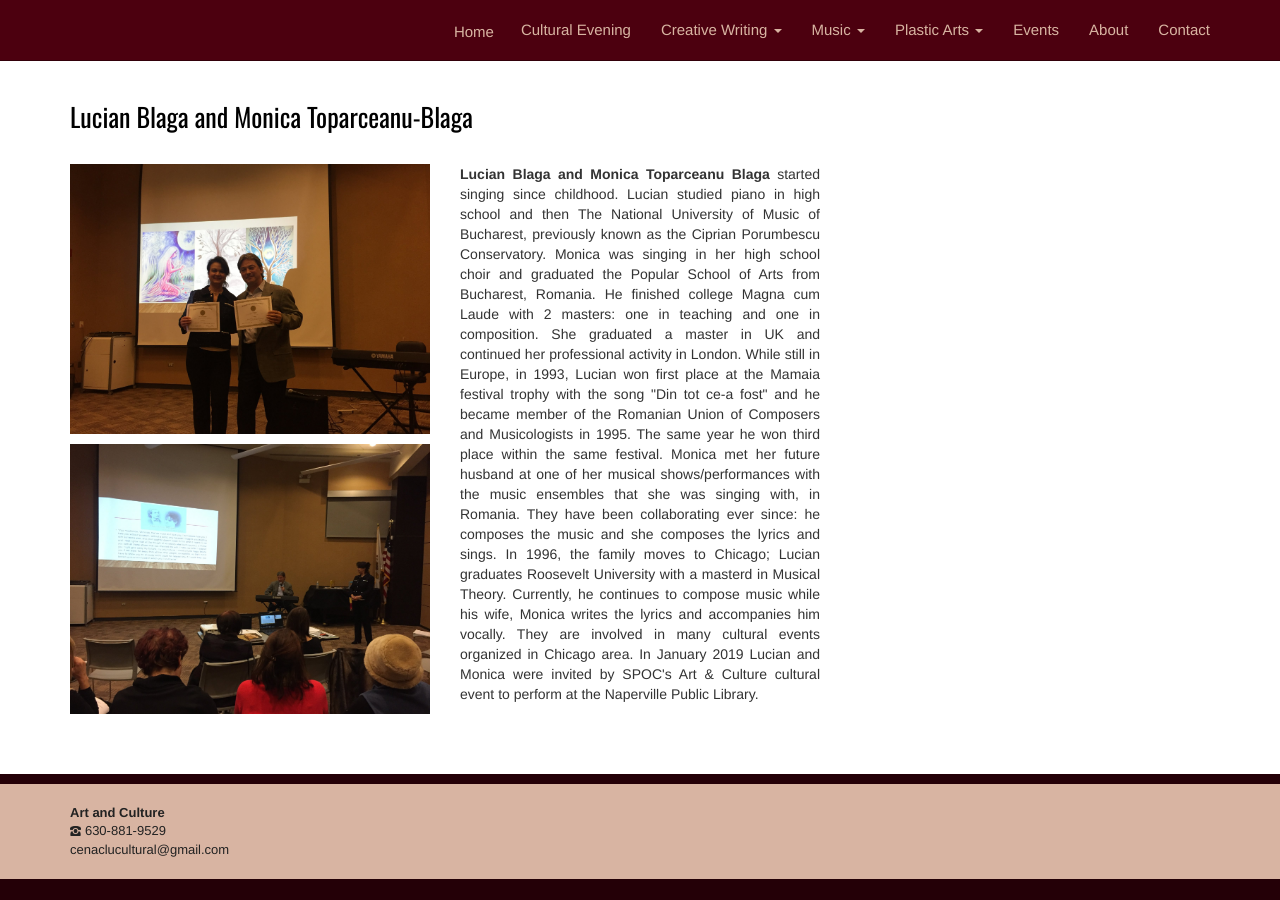
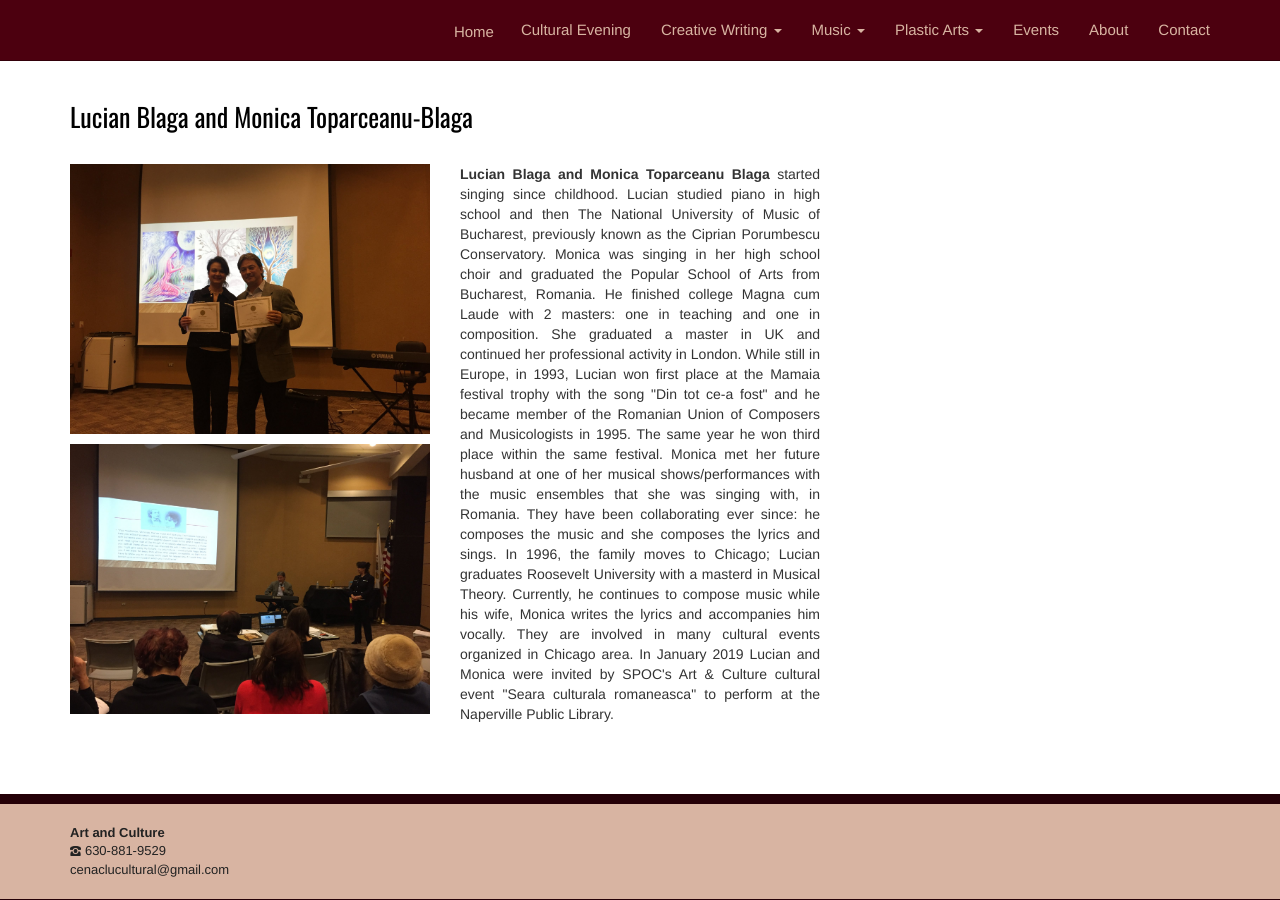
Before and after one commit to adrianth/culteve, a Jekyll site: the page built from en/music/lucian-monica.md, in a window 1280 px wide. Built offline with Jekyll 4.4.1, drawn with Linux system fonts in a browser that asks for light colours.

Commit message:
mo-lu-mo

```diff
--- a/en/music/lucian-monica.md
+++ b/en/music/lucian-monica.md
@@ -17,7 +17,7 @@ title: Lucian Blaga and Monica Toparceanu-Blaga
         <div class="col-sm-4">
             <p style="text-align: justify">
             <strong>Lucian Blaga and Monica Toparceanu Blaga</strong> started singing since childhood. Lucian studied piano in high school and then The National University of Music of Bucharest, previously known as the Ciprian Porumbescu Conservatory. Monica was singing in her high school choir and graduated the Popular School of Arts from Bucharest, Romania. He finished college Magna cum Laude with 2 masters: one in teaching and one in composition. She graduated a master in UK and continued her professional activity in London. While still in Europe, in 1993, Lucian won first place at the Mamaia festival trophy with the song "Din tot ce-a fost" and he became member of the Romanian Union of Composers and Musicologists in 1995. The same year he won third place within the same festival. Monica met her future husband at one of her musical shows/performances with the music ensembles that she was singing with, in Romania. They have been collaborating ever since: he composes the music and she composes the lyrics and sings.
-            In 1996, the family moves to Chicago; Lucian graduates Roosevelt University with a masterd in Musical Theory. Currently, he continues to compose music while his wife, Monica writes the lyrics and accompanies him vocally. They are involved in many cultural events organized in Chicago area. In January 2019 Lucian and Monica were invited by SPOC's Art & Culture cultural event to perform at the Naperville Public Library.
+            In 1996, the family moves to Chicago; Lucian graduates Roosevelt University with a masterd in Musical Theory. Currently, he continues to compose music while his wife, Monica writes the lyrics and accompanies him vocally. They are involved in many cultural events organized in Chicago area. In January 2019 Lucian and Monica were invited by SPOC's Art & Culture cultural event "Seara culturala romaneasca" to perform at the Naperville Public Library.
 
              </p>
         </div>
```
